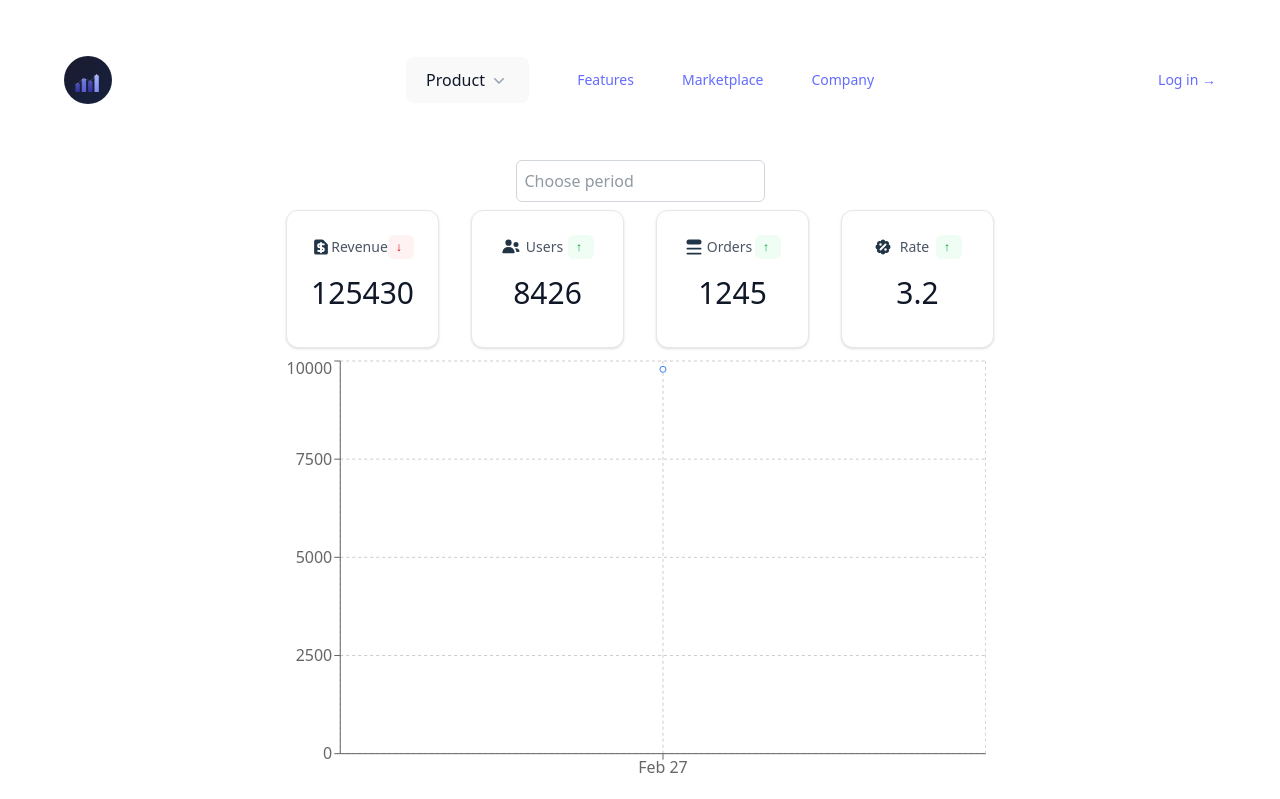
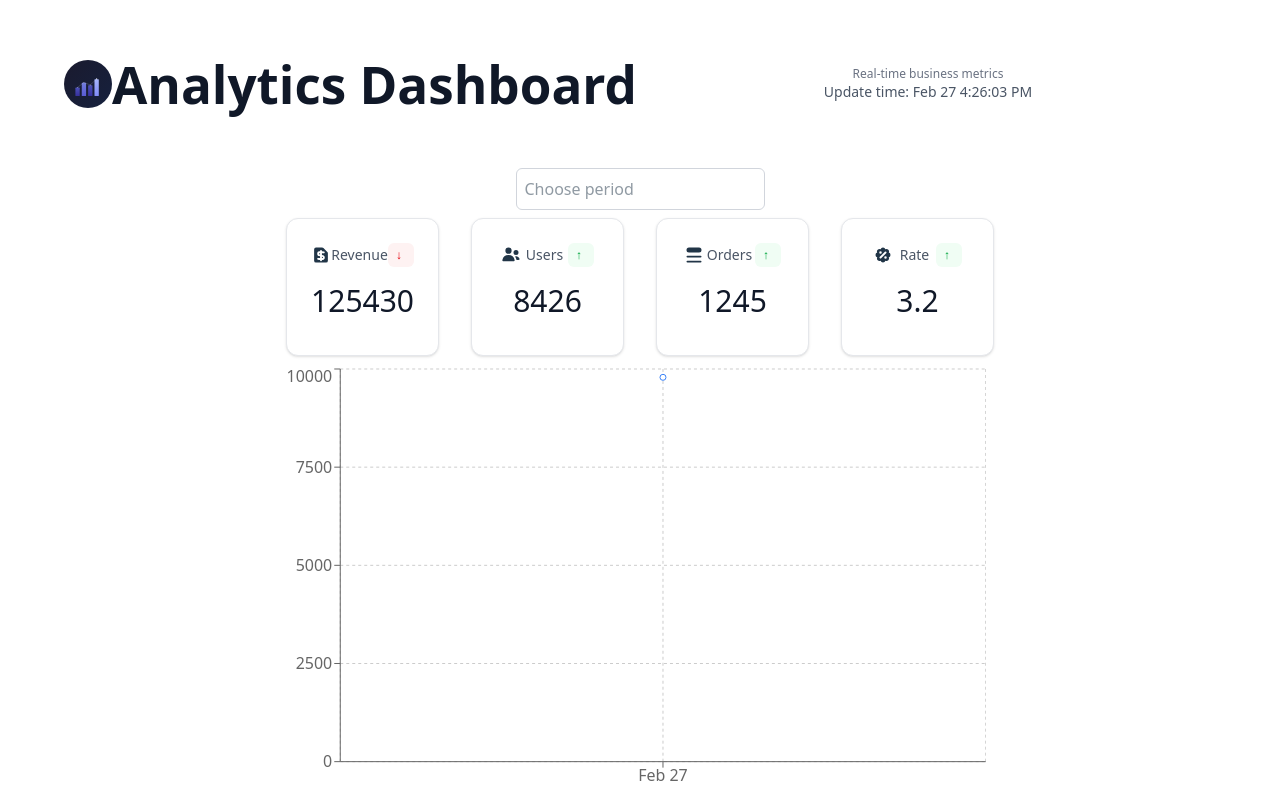
Before and after one commit to egor-kharlamov/analytics-dashboard, a React (Vite) app: page / in a window 1280 px wide. Shown: the top 799 px of the page. Built offline with nearby package versions, Linux system fonts and the light colour scheme.

Commit message:
fix: fix header

```diff
--- a/src/components/layout/Header.tsx
+++ b/src/components/layout/Header.tsx
@@ -1,199 +1,29 @@
 'use client'
 import Logo from "../../assets/logo.svg"
-import { useState } from 'react'
-import {
-    Dialog,
-    DialogPanel,
-    Disclosure,
-    DisclosureButton,
-    DisclosurePanel,
-    Popover,
-    PopoverButton,
-    PopoverGroup,
-    PopoverPanel,
-} from '@headlessui/react'
-import {
-    ArrowPathIcon,
-    Bars3Icon,
-    ChartPieIcon,
-    CursorArrowRaysIcon,
-    FingerPrintIcon,
-    SquaresPlusIcon,
-    XMarkIcon,
-} from '@heroicons/react/24/outline'
-import { ChevronDownIcon, PhoneIcon, PlayCircleIcon } from '@heroicons/react/20/solid'
 
-const products = [
-    { name: 'Analytics', description: 'Get a better understanding of your traffic', href: '#', icon: ChartPieIcon },
-    { name: 'Engagement', description: 'Speak directly to your customers', href: '#', icon: CursorArrowRaysIcon },
-    { name: 'Security', description: 'Your customers’ data will be safe and secure', href: '#', icon: FingerPrintIcon },
-    { name: 'Integrations', description: 'Connect with third-party tools', href: '#', icon: SquaresPlusIcon },
-    { name: 'Automations', description: 'Build strategic funnels that will convert', href: '#', icon: ArrowPathIcon },
-]
-const callsToAction = [
-    { name: 'Watch demo', href: '#', icon: PlayCircleIcon },
-    { name: 'Contact sales', href: '#', icon: PhoneIcon },
-]
 export const Header = () => {
-    const [mobileMenuOpen, setMobileMenuOpen] = useState(false)
-
+    const updateDate = `${new Date().toLocaleDateString("en-US", {month: 'short', day: "numeric"})} ${new Date().toLocaleTimeString()}`
     return (
         <header className="bg-white">
             <nav aria-label="Global" className="mx-auto flex max-w-7xl items-center justify-between p-6 lg:px-8">
-                <div className="flex lg:flex-1">
+                <div className="flex lg:flex-1 items-center">
                     <a href="#" className="-m-1.5 p-1.5">
-                        <span className="sr-only">Your Company</span>
                         <img
                             alt=""
                             src={Logo}
                             className="h-12 w-auto"
                         />
                     </a>
+                    <h1 className="text-lg font-bold text-gray-900">Analytics Dashboard</h1>
                 </div>
-                <div className="flex lg:hidden">
-                    <button
-                        type="button"
-                        onClick={() => setMobileMenuOpen(true)}
-                        className="-m-2.5 inline-flex items-center justify-center rounded-md p-2.5 text-gray-700"
-                    >
-                        <span className="sr-only">Open main menu</span>
-                        <Bars3Icon aria-hidden="true" className="size-6" />
-                    </button>
-                </div>
-                <PopoverGroup className="hidden items-center lg:flex lg:gap-x-12">
-                    <Popover className="relative">
-                        <PopoverButton className="flex items-center gap-x-1 text-sm/6 font-semibold text-gray-900">
-                            Product
-                            <ChevronDownIcon aria-hidden="true" className="size-5 flex-none text-gray-400" />
-                        </PopoverButton>
 
-                        <PopoverPanel
-                            transition
-                            className="absolute left-1/2 z-10 mt-3 w-screen max-w-md -translate-x-1/2 overflow-hidden rounded-3xl bg-white shadow-lg outline-1 outline-gray-900/5 transition data-closed:translate-y-1 data-closed:opacity-0 data-enter:duration-200 data-enter:ease-out data-leave:duration-150 data-leave:ease-in"
-                        >
-                            <div className="p-4">
-                                {products.map((item) => (
-                                    <div
-                                        key={item.name}
-                                        className="group relative flex items-center gap-x-6 rounded-lg p-4 text-sm/6 hover:bg-gray-50"
-                                    >
-                                        <div className="flex size-11 flex-none items-center justify-center rounded-lg bg-gray-50 group-hover:bg-white">
-                                            <item.icon aria-hidden="true" className="size-6 text-gray-600 group-hover:text-indigo-600" />
-                                        </div>
-                                        <div className="flex-auto">
-                                            <a href={item.href} className="block font-semibold text-gray-900">
-                                                {item.name}
-                                                <span className="absolute inset-0" />
-                                            </a>
-                                            <p className="mt-1 text-gray-600">{item.description}</p>
-                                        </div>
-                                    </div>
-                                ))}
-                            </div>
-                            <div className="grid grid-cols-2 divide-x divide-gray-900/5 bg-gray-50">
-                                {callsToAction.map((item) => (
-                                    <a
-                                        key={item.name}
-                                        href={item.href}
-                                        className="flex items-center justify-center gap-x-2.5 p-3 text-sm/6 font-semibold text-gray-900 hover:bg-gray-100"
-                                    >
-                                        <item.icon aria-hidden="true" className="size-5 flex-none text-gray-400" />
-                                        {item.name}
-                                    </a>
-                                ))}
-                            </div>
-                        </PopoverPanel>
-                    </Popover>
-
-                    <a href="#" className="text-sm/6 font-semibold text-gray-900">
-                        Features
-                    </a>
-                    <a href="#" className="text-sm/6 font-semibold text-gray-900">
-                        Marketplace
-                    </a>
-                    <a href="#" className="text-sm/6 font-semibold text-gray-900">
-                        Company
-                    </a>
-                </PopoverGroup>
-                <div className="hidden lg:flex lg:flex-1 lg:justify-end">
-                    <a href="#" className="text-sm/6 font-semibold text-gray-900">
-                        Log in <span aria-hidden="true">&rarr;</span>
-                    </a>
+                <div className="hidden lg:flex-col lg:flex lg:flex-1 lg:justify-end">
+                    <p className="text-xs text-gray-500">Real-time business metrics</p>
+                    <p className="text-sm text-gray-600">
+                        Update time: {updateDate}
+                    </p>
                 </div>
             </nav>
-            <Dialog open={mobileMenuOpen} onClose={setMobileMenuOpen} className="lg:hidden">
-                <div className="fixed inset-0 z-50" />
-                <DialogPanel className="fixed inset-y-0 right-0 z-50 w-full overflow-y-auto bg-white p-6 sm:max-w-sm sm:ring-1 sm:ring-gray-900/10">
-                    <div className="flex items-center justify-between">
-                        <a href="#" className="-m-1.5 p-1.5">
-                            <span className="sr-only">Your Company</span>
-                            <img
-                                alt=""
-                                src="https://tailwindcss.com/plus-assets/img/logos/mark.svg?color=indigo&shade=600"
-                                className="h-8 w-auto"
-                            />
-                        </a>
-                        <button
-                            type="button"
-                            onClick={() => setMobileMenuOpen(false)}
-                            className="-m-2.5 rounded-md p-2.5 text-gray-700"
-                        >
-                            <span className="sr-only">Close menu</span>
-                            <XMarkIcon aria-hidden="true" className="size-6" />
-                        </button>
-                    </div>
-                    <div className="mt-6 flow-root">
-                        <div className="-my-6 divide-y divide-gray-500/10">
-                            <div className="space-y-2 py-6">
-                                <Disclosure as="div" className="-mx-3">
-                                    <DisclosureButton className="group flex w-full items-center justify-between rounded-lg py-2 pr-3.5 pl-3 text-base/7 font-semibold text-gray-900 hover:bg-gray-50">
-                                        Product
-                                        <ChevronDownIcon aria-hidden="true" className="size-5 flex-none group-data-open:rotate-180" />
-                                    </DisclosureButton>
-                                    <DisclosurePanel className="mt-2 space-y-2">
-                                        {[...products, ...callsToAction].map((item) => (
-                                            <DisclosureButton
-                                                key={item.name}
-                                                as="a"
-                                                href={item.href}
-                                                className="block rounded-lg py-2 pr-3 pl-6 text-sm/7 font-semibold text-gray-900 hover:bg-gray-50"
-                                            >
-                                                {item.name}
-                                            </DisclosureButton>
-                                        ))}
-                                    </DisclosurePanel>
-                                </Disclosure>
-                                <a
-                                    href="#"
-                                    className="-mx-3 block rounded-lg px-3 py-2 text-base/7 font-semibold text-gray-900 hover:bg-gray-50"
-                                >
-                                    Features
-                                </a>
-                                <a
-                                    href="#"
-                                    className="-mx-3 block rounded-lg px-3 py-2 text-base/7 font-semibold text-gray-900 hover:bg-gray-50"
-                                >
-                                    Marketplace
-                                </a>
-                                <a
-                                    href="#"
-                                    className="-mx-3 block rounded-lg px-3 py-2 text-base/7 font-semibold text-gray-900 hover:bg-gray-50"
-                                >
-                                    Company
-                                </a>
-                            </div>
-                            <div className="py-6">
-                                <a
-                                    href="#"
-                                    className="-mx-3 block rounded-lg px-3 py-2.5 text-base/7 font-semibold text-gray-900 hover:bg-gray-50"
-                                >
-                                    Log in
-                                </a>
-                            </div>
-                        </div>
-                    </div>
-                </DialogPanel>
-            </Dialog>
         </header>
     )
 }
```
